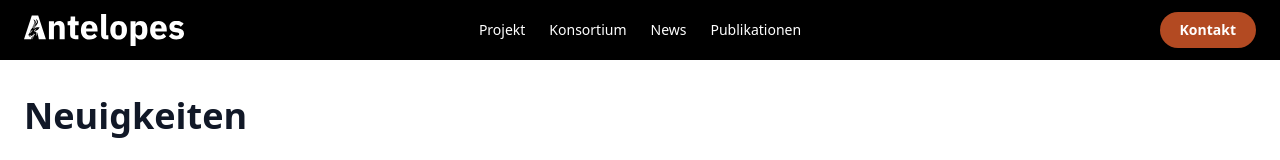
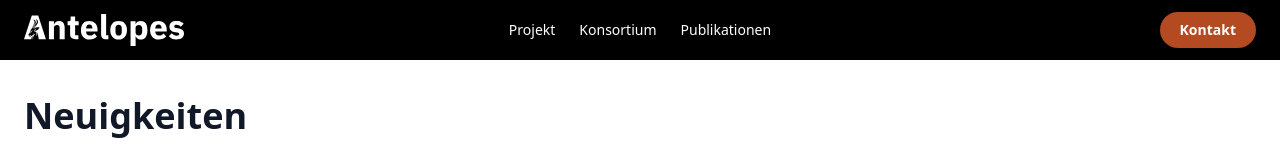
Before and after one commit to FabianStupperich/website_antelopes, a React (Vite) app: page /news in a window 1280 px wide. Shown: the top 160 px of the page. Built offline with nearby package versions, Linux system fonts and the light colour scheme.

Commit message:
Updated Navbar.tsx

```diff
--- a/src/components/Navbar.tsx
+++ b/src/components/Navbar.tsx
@@ -67,12 +67,6 @@ export default function Navbar() {
               Konsortium
             </button>
             <button
-              onClick={() => navigate('/news')}
-              className={`transition-colors text-sm ${isImpressum || isDatenschutz || isNewsPage || isPublikationen || isKonsortium || isScrolled ? 'text-white hover:text-gray-300' : 'text-black hover:text-gray-700'}`}
-            >
-              News
-            </button>
-            <button
               onClick={() => navigate('/publikationen')}
               className={`transition-colors text-sm ${isImpressum || isDatenschutz || isNewsPage || isPublikationen || isKonsortium || isScrolled ? 'text-white hover:text-gray-300' : 'text-black hover:text-gray-700'}`}
             >
```
